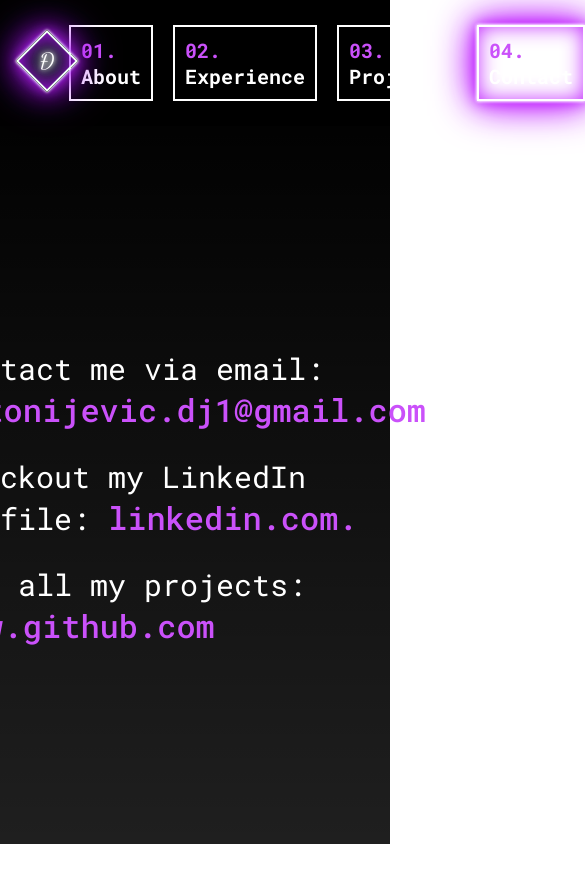
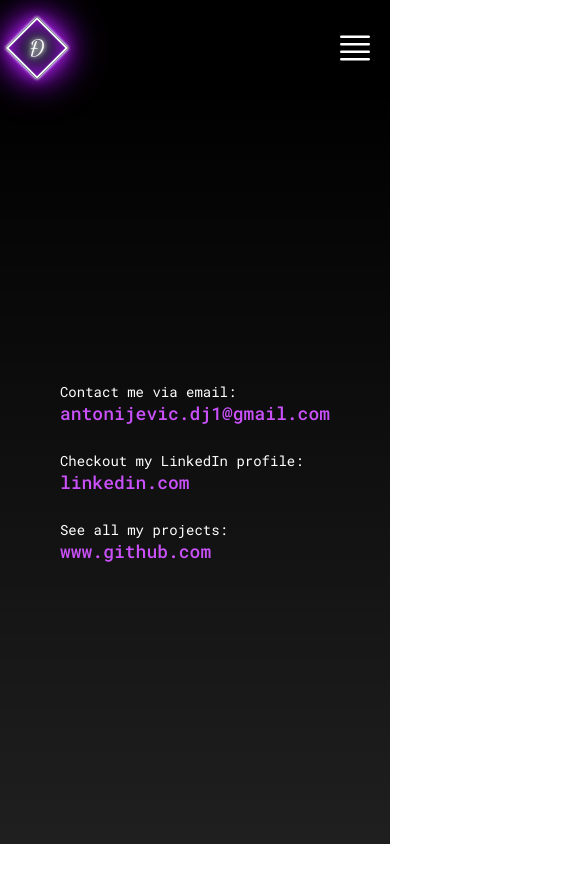
Before and after one commit to djooleee22/portfolio, a React (Create React App) app: page /contact in a window 390 px wide. Shown: the whole page, 585 px wide, since content can reach past the window. After the commit the page ends 844 px from the top, so only its background shows below. Built offline with nearby package versions, Linux system fonts and the light colour scheme.

Commit message:
gotov responsive

```diff
--- a/src/Components/About.scss
+++ b/src/Components/About.scss
@@ -43,10 +43,10 @@
     padding: 30px;
   }
   .name {
-    font-size: 45px;
+    font-size: 42px;
   }
   .lighter {
-    font-size: 42px;
+    font-size: 39px;
   }
   @media screen and (max-width: 720px) {
     padding: 25px;
--- a/src/Components/Contact.scss
+++ b/src/Components/Contact.scss
@@ -15,4 +15,35 @@
   p:not(:last-child) {
     margin-bottom: 26px;
   }
+  @media screen and (max-width: 1050px) {
+    p {
+      font-size: 24px;
+      a {
+        font-size: 28px;
+      }
+    }
+  }
+  @media screen and (max-width: 850px) {
+    p {
+      font-size: 18px;
+      a {
+        font-size: 22px;
+      }
+    }
+  }
+  @media screen and (max-width: 650px) {
+    p {
+      font-size: 14px;
+      a {
+        font-size: 18px;
+      }
+    }
+  }
+  @media screen and (max-width: 650px) {
+    p {
+      a {
+        display: block;
+      }
+    }
+  }
 }
--- a/src/Components/Contact.tsx
+++ b/src/Components/Contact.tsx
@@ -8,7 +8,6 @@ const Contact: React.FC = () => {
       <p className="email">
         Contact me via email:{" "}
         <a href="mailto:antonijevic.dj1@gmail.com">antonijevic.dj1@gmail.com</a>
-        .
       </p>
       <p className="linkedin">
         Checkout my LinkedIn profile:{" "}
@@ -16,7 +15,7 @@ const Contact: React.FC = () => {
           href="https://www.linkedin.com/in/%C4%91or%C4%91e-antonijevi%C4%87-77319b1a3/"
           target="_blank"
         >
-          linkedin.com.
+          linkedin.com
         </a>
       </p>
       <p className="github">
--- a/src/Components/Experience.scss
+++ b/src/Components/Experience.scss
@@ -2,6 +2,9 @@
   position: relative;
   height: 450px;
   width: 1100px;
+  display: flex;
+  flex-direction: column;
+  justify-content: center;
 
   &.pad {
     padding-top: 70px;
@@ -25,4 +28,33 @@
         0 0 0.2rem #bc13fe, 0 0 0.8rem #bc13fe, inset 0 0 0.8rem #bc13fe;
     }
   }
+  @media screen and (max-width: 1150px) {
+    width: 900px;
+  }
+  @media screen and (max-width: 950px) {
+    width: 750px;
+    button {
+      font-size: 16px;
+      width: 130px;
+    }
+  }
+  @media screen and (max-width: 800px) {
+    width: 600px;
+    button {
+      font-size: 14px;
+      width: 100px;
+    }
+  }
+  @media screen and (max-width: 650px) {
+    padding: 0 50px;
+    button {
+      top: -70px;
+      left: 50%;
+      transform: translateX(-50%);
+      font-size: 12px;
+    }
+    &.pad {
+      padding-top: 0;
+    }
+  }
 }
--- a/src/Components/Header.scss
+++ b/src/Components/Header.scss
@@ -34,6 +34,9 @@ $text-shadow: 0 0 4px #fff, 0 0 8px #fff, 0 0 15px #fff, 0 0 32px #0fa,
   }
 
   .right {
+    .hidden {
+      display: none;
+    }
     .nav-bar {
       display: flex;
       list-style: none;
@@ -67,4 +70,54 @@ $text-shadow: 0 0 4px #fff, 0 0 8px #fff, 0 0 15px #fff, 0 0 32px #0fa,
       }
     }
   }
+  @media screen and (max-width: 1100px) {
+    .right .nav-bar {
+      gap: 14px;
+      font-size: 14px;
+    }
+  }
+
+  @media screen and (max-width: 910px) {
+    padding: 18px;
+    .right .nav-bar {
+      gap: 8px;
+      font-size: 12px;
+      li {
+        padding: 6px;
+      }
+    }
+  }
+  @media screen and (max-width: 700px) {
+    padding: 15px;
+    .right .nav-bar {
+      gap: 8px;
+      font-size: 10px;
+      li {
+        padding: 4px;
+      }
+    }
+  }
+  @media screen and (max-width: 550px) {
+    .right {
+      .nav-bar {
+        display: none;
+      }
+      .hidden {
+        display: block;
+        .ham {
+          width: 40px;
+          color: white;
+        }
+        .mobile-nav {
+          list-style: none;
+          border: 1px solid white;
+          padding: 2px 4px;
+
+          a {
+            color: white;
+          }
+        }
+      }
+    }
+  }
 }
--- a/src/Components/Header.tsx
+++ b/src/Components/Header.tsx
@@ -1,10 +1,15 @@
-import React from "react";
+import React, { useState } from "react";
 import "./Header.scss";
-import { NavLink } from "react-router-dom";
+import { NavLink, Link } from "react-router-dom";
 
 const Header: React.FC = () => {
+  const [navOpen, setNavOpen] = useState<boolean>(false);
+  const closeHamb = () => {
+    setNavOpen(false);
+  };
+
   return (
-    <header id="header">
+    <header onClick={() => setNavOpen(false)} id="header">
       <div className="left">
         <div className="logo">
           <span>Đ</span>
@@ -33,6 +38,44 @@ const Header: React.FC = () => {
             </li>
           </NavLink>
         </ul>
+        <div className="hidden">
+          {!navOpen && (
+            <svg
+              onClick={(e) => {
+                e.stopPropagation();
+                setNavOpen(true);
+              }}
+              xmlns="http://www.w3.org/2000/svg"
+              fill="none"
+              viewBox="0 0 24 24"
+              strokeWidth={1.5}
+              stroke="currentColor"
+              className="ham"
+            >
+              <path
+                strokeLinecap="round"
+                strokeLinejoin="round"
+                d="M3.75 5.25h16.5m-16.5 4.5h16.5m-16.5 4.5h16.5m-16.5 4.5h16.5"
+              />
+            </svg>
+          )}
+          {navOpen && (
+            <ul className="mobile-nav">
+              <li onClick={closeHamb}>
+                <Link to="/">About</Link>
+              </li>
+              <li onClick={closeHamb}>
+                <Link to="/experience">Experience</Link>
+              </li>
+              <li onClick={closeHamb}>
+                <Link to="/projects">Projects</Link>
+              </li>
+              <li onClick={closeHamb}>
+                <Link to="/contact">Contact</Link>
+              </li>
+            </ul>
+          )}
+        </div>
       </div>
     </header>
   );
--- a/src/Components/Job.scss
+++ b/src/Components/Job.scss
@@ -20,4 +20,25 @@
       color: #ca51fa;
     }
   }
+  @media screen and (max-width: 1150px) {
+    font-size: 12px;
+    gap: 20px;
+    &:not(:last-child) {
+      margin-bottom: 14px;
+    }
+  }
+  @media screen and (max-width: 950px) {
+    font-size: 10px;
+
+    &:not(:last-child) {
+      margin-bottom: 12px;
+    }
+  }
+  @media screen and (max-width: 650px) {
+    font-size: 10px;
+    img {
+      width: 75px;
+      height: 75px;
+    }
+  }
 }
--- a/src/Components/Projects.scss
+++ b/src/Components/Projects.scss
@@ -8,12 +8,13 @@
     cursor: pointer;
     border: 2px solid white;
     padding-bottom: 5px;
+    width: 190px;
     &:hover {
       box-shadow: 0 0 0.1rem #fff, 0 0 0.1rem #fff, 0 0 1rem #bc13fe,
         0 0 0.4rem #bc13fe, 0 0 1.5rem #bc13fe, inset 0 0 0.8rem #bc13fe;
     }
     img {
-      width: 190px;
+      width: 100%;
     }
     p {
       text-align: center;
@@ -22,4 +23,27 @@
       }
     }
   }
+  @media screen and (max-width: 900px) {
+    .project {
+      width: 150px;
+    }
+  }
+  @media screen and (max-width: 650px) {
+    gap: 12px;
+    .project {
+      width: 130px;
+      .helper {
+        display: flex;
+        align-items: center;
+        justify-content: center;
+      }
+    }
+  }
+  @media screen and (max-width: 480px) {
+    gap: 8px;
+    .project {
+      width: 100px;
+      font-size: 10px;
+    }
+  }
 }
--- a/src/Components/Projects.tsx
+++ b/src/Components/Projects.tsx
@@ -34,7 +34,7 @@ const projectsList = [
   },
   {
     id: "p4",
-    name: "Giphy",
+    name: "Giphy Application",
     image: giphy,
     num: "04",
     url: "https://giphy-plum.vercel.app",
@@ -86,10 +86,12 @@ const Projects: React.FC = () => {
           className="project"
         >
           <img src={el.image} alt="project" />
-          <p>
-            <span>{el.num}. </span>
-            {el.name}
-          </p>
+          <div className="helper">
+            <p>
+              <span>{el.num}. </span>
+              {el.name}
+            </p>
+          </div>
         </div>
       ))}
     </div>
```
